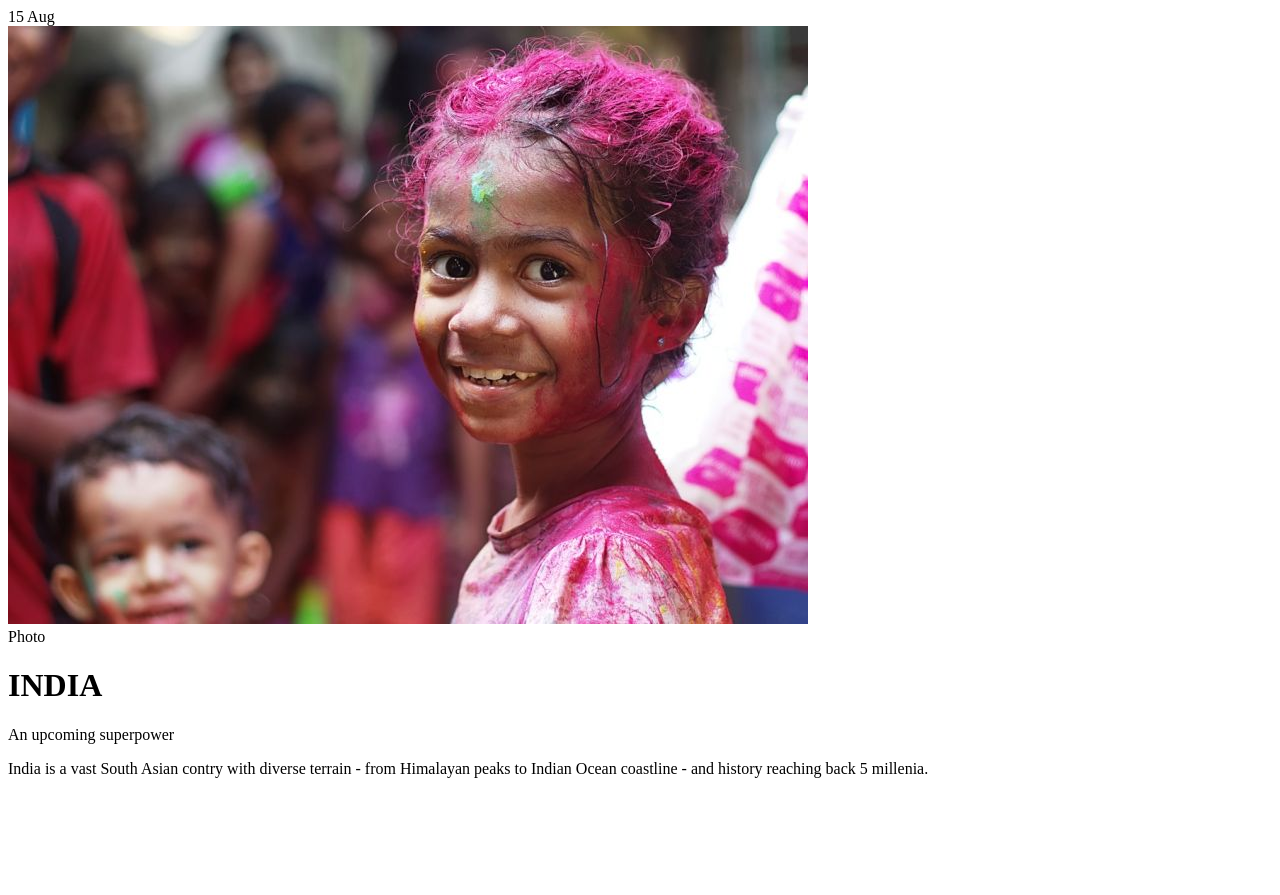
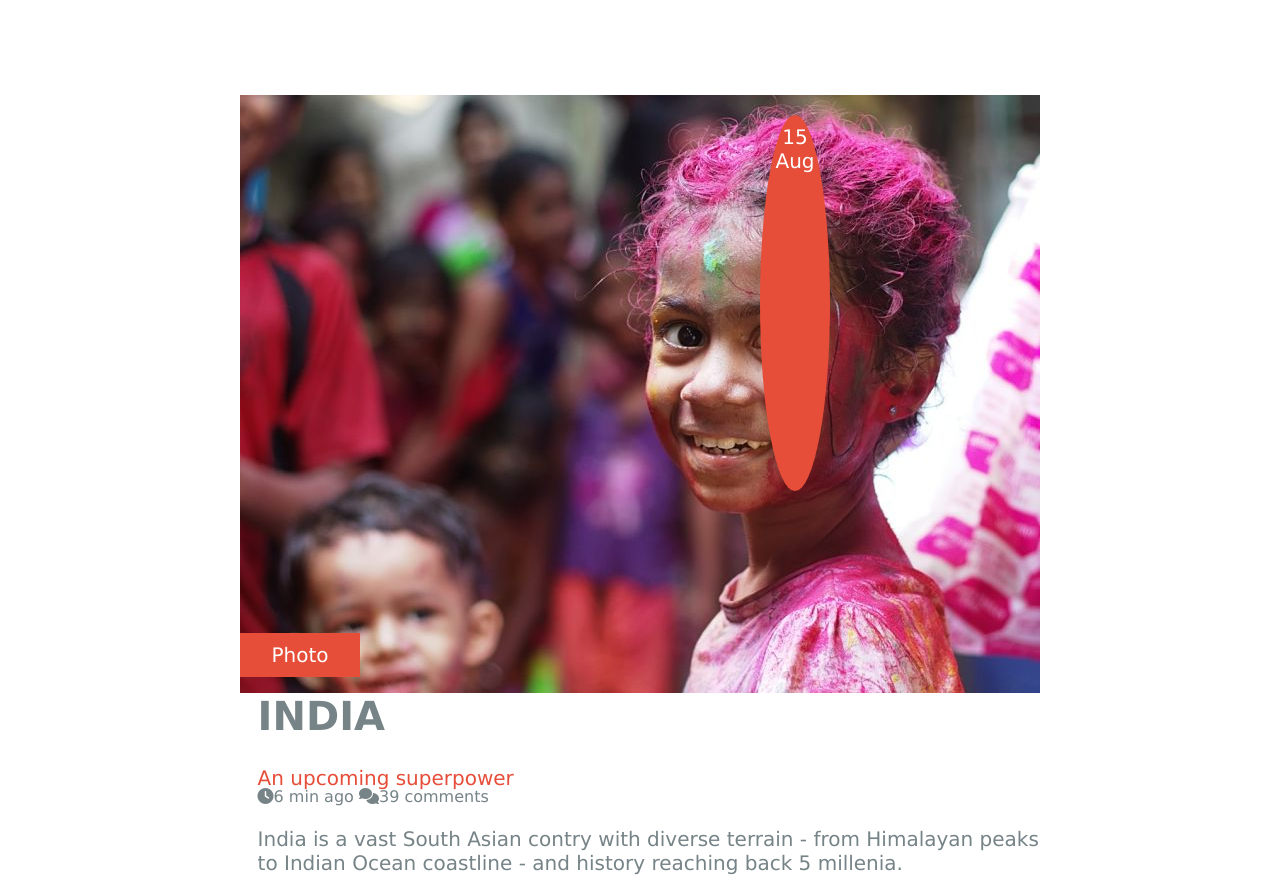
Before and after one commit to aurorelem/learning-sass, a plain HTML site: page index.html in a window 1280 px wide. Before the commit the page ends 800 px from the top, so only its background shows below. Drawn offline with Linux system fonts and the light colour scheme.

Commit message:
dernières modif

```diff
--- a/index.html
+++ b/index.html
@@ -5,9 +5,11 @@
     <meta http-equiv="X-UA-Compatible" content="IE=edge">
     <meta name="viewport" content="width=device-width, initial-scale=1.0">
     <link rel="stylesheet" href="styles.css">
+    <script src="https://kit.fontawesome.com/e0079bbb88.js" crossorigin="anonymous"></script>
     <title>Learning SASS</title>
 </head>
 <body>
+
     <div class="container">
 
         <div class="top">
@@ -19,7 +21,7 @@
             <span class="photo">Photo</span>
             <div class="title">
                 <h1>INDIA</h1>
-                <p>An upcoming superpower</p>
+                <h2>An upcoming superpower</h2>
             </div>
         </div>
 
@@ -27,6 +29,14 @@
             <p>India is a vast South Asian contry with diverse terrain - from Himalayan peaks to Indian Ocean coastline - and history reaching back 5 millenia.</p>
         </div>
 
+        <footer class="endpage">
+            <span> <i class="fa-solid fa-clock"></i>6 min ago</span>
+            <span> <i class="fa-solid fa-comments"></i>39 comments</span>
+
+        </footer>
+
+        </div>
+
     </div>
 
 </body>
--- a/styles.scss
+++ b/styles.scss
@@ -0,0 +1,97 @@
+body {
+    display: flex;
+    align-items: center;
+    justify-content: center;
+    height: 100vh;
+    background-color: white;
+    font-family: "Lucida Sans", "Lucida Sans Regular", "Lucida Grande", "Lucida Sans Unicode", Geneva, Verdana, sans-serif;
+    color: #768387;
+  }
+
+  .container {
+      margin: 0.10%;
+      margin-top: ;
+      position: relative;
+  }
+
+  .container:hover {
+    box-shadow: 20px 20px 40px -6px rgba($color: #000000, $alpha: 1.0)
+  }
+
+  img {
+    width: 100%;
+  }
+
+  .date {
+    background-color: #E64E3A;
+    border-radius: 50%;
+    width: 50px;
+    height: 50%;
+    font-size: 20px;
+    color: white;
+    text-align: center;
+    position: absolute;
+    top: 20px;
+    left: 520px;
+    padding: 10px;
+  }
+
+  .info {
+    position: relative;
+    margin-top: -30px;
+  }
+
+  .photo {
+    border: #E64E3A 10px solid;
+    background-color: #E64E3A;
+    color: white;
+    text-align: center;
+    width: 100px;
+    font-size: 20px;
+    position: absolute;
+    top: -60px;
+  }
+
+  .title {
+    text-align: left;
+    margin-top: 1rem;
+    margin-left: 1.10rem;
+    font-size: 20px;
+  }
+
+  .title h2 {
+      color:#E64E3A;
+      font-weight: lighter;
+      font-size: 20px;
+  }
+
+  .text {
+    text-align: left;
+    margin-left: 1.10rem;
+    font-size: 20px;
+    cursor: text;
+    position: absolute;
+  }
+
+  .text:hover {
+    transform: translateY(10vw);
+  }
+
+  .endpage {
+    margin-left: 1.10rem;
+    text-align: left;
+    cursor: pointer;
+    position: absolute;
+    bottom: 1px;
+  }
+
+  .span {
+    text-decoration: none;
+    color:#768387;
+    margin-right: 1rem;
+  }
+
+  .i {
+    color:#768387;
+    margin-right: 0.2rem;
+  }
```
Also changed, not shown: styles.css, 1 other file.
